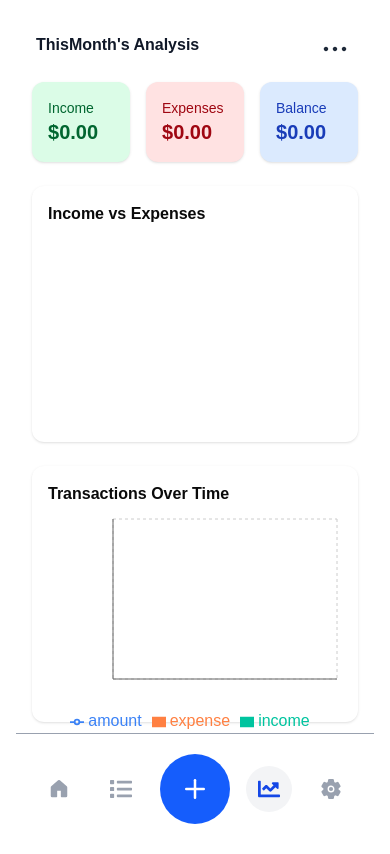
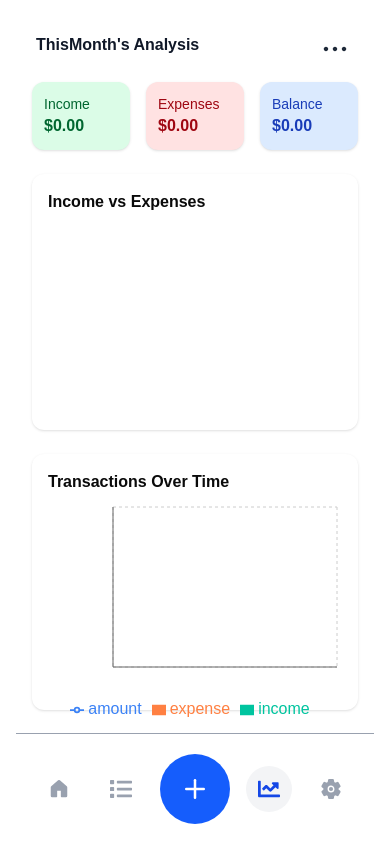
Before and after one commit to Jehoshaphat12/Expense-Tracker-App, a Next.js app: page /summary in a window 390 px wide. Built offline with nearby package versions, Linux system fonts and the light colour scheme.

Commit message:
Fixed some few issues

```diff
--- a/app/settings/page.tsx
+++ b/app/settings/page.tsx
@@ -16,10 +16,10 @@ export default function SettingPage() {
 
             {/* Theme */}
       <div className="bg-white dark:bg-gray-800 p-2 rounded-2xl shadow flex items-center justify-between">
-        <h2 className="text-lg font-semibold">Theme</h2>
+        <h2 className="text-lg font-semibold dark:text-gray-50">Theme</h2>
         <button
           onClick={() => setDarkMode(!darkMode)}
-          className="flex items-center gap-2 px-3 py-2 border rounded-lg"
+          className="flex items-center gap-2 px-3 py-2 border dark:border-gray-600 dark:text-gray-50 rounded-lg"
         >
           {darkMode ? <BiMoon size={18} /> : <BiSun size={18} />}
           {darkMode ? "Dark" : "Light"}
@@ -28,17 +28,17 @@ export default function SettingPage() {
 
             {/* Profile Settings */}
             <div className="bg-white dark:bg-gray-800 p-4 rounded-2xl shadow">
-                <h2 className="text-lg font-semibold mb-3">Profile Settings</h2>
+                <h2 className="text-lg font-semibold mb-3 dark:text-gray-50">Profile Settings</h2>
                  <div className="space-y-3">
                     <input
                         type="text"
                         placeholder="Name"
-                        className="w-full border rounded-lg px-3 py-2"
+                        className="w-full border dark:border-gray-600 rounded-lg px-3 py-2 dark:text-gray-50"
                     />
                     <input
                         type="email"
                         placeholder="Email"
-                        className="w-full border rounded-lg px-3 py-2"
+                        className="w-full border dark:border-gray-600 rounded-lg px-3 py-2 dark:text-gray-50"
                     />
                     <button className="px-4 py-2 bg-blue-600 text-white rounded-lg">
                         Save Profile
@@ -46,12 +46,12 @@ export default function SettingPage() {
                 </div>
               </div>
           {/* Currency Preference */}
-          <div className="bg-white dark:bg-gray-800 p-4 rounded-2xl shadow">
-        <h2 className="text-lg font-semibold mb-3">Currency Preference</h2>
+          <div className="bg-white dark:bg-gray-800  p-4 rounded-2xl shadow">
+        <h2 className="text-lg font-semibold mb-3 dark:text-gray-50">Currency Preference</h2>
         <select
           value={currency}
           onChange={(e) => setCurrency(e.target.value)}
-          className="w-full border rounded-lg px-3 py-2"
+          className="w-full border dark:border-gray-600 dark:text-gray-50 rounded-lg px-3 py-2"
         >
           {currencies.map((curr) => (
             <option key={curr.code} value={curr.code}>
@@ -65,20 +65,21 @@ export default function SettingPage() {
 
       {/* Notifications */}
       <div className="bg-white dark:bg-gray-800 p-4 rounded-2xl shadow flex items-center justify-between">
-        <h2 className="text-lg font-semibold">Notifications</h2>
+        <h2 className="text-lg font-semibold dark:text-gray-50">Notifications</h2>
         <label className="flex items-center gap-2 cursor-pointer">
           <input
             type="checkbox"
             checked={notifications}
             onChange={() => setNotifications(!notifications)}
+            className="dark:text-gray-50"
           />
-          <span>{notifications ? "Enabled" : "Disabled"}</span>
+          <span className="dark:text-gray-50">{notifications ? "Enabled" : "Disabled"}</span>
         </label>
       </div>
 
        {/* Data Management */}
       <div className="bg-white dark:bg-gray-800 p-4 rounded-2xl shadow space-y-3">
-        <h2 className="text-lg font-semibold mb-2">Data Management</h2>
+        <h2 className="text-lg font-semibold mb-2 dark:text-gray-50">Data Management</h2>
         <button className="w-full px-4 py-2 bg-red-600 text-white rounded-lg">
           Clear All Transactions
         </button>
--- a/app/summary/page.tsx
+++ b/app/summary/page.tsx
@@ -18,6 +18,12 @@ import {
 import { useTransactions } from "@/app/hook/useTransactions";
 import { sortList } from "../components/ExpenseList";
 import { IoIosMore } from "react-icons/io";
+import jsPDF from "jspdf";
+import html2canvas from "html2canvas";
+
+
+
+
 
 // Colors
 const COLORS = ["#22c55e", "#ef4444"]; // green for income, red for expenses
@@ -93,8 +99,27 @@ export default function TransactionSummary() {
     amount: t.amount
   }));
 
+
+
+//   EXPORT TO PDF FUNCTION
+const exportPDF = async () => {
+    const element = document.getElementById("report-section")
+    if(!element) return
+
+    const canvas = await html2canvas(element)
+    const imgData = canvas.toDataURL("image/png")
+
+    const pdf = new jsPDF("p", "mm", "a4")
+    const imgProps = pdf.getImageProperties(imgData)
+    const pdfWidth = pdf.internal.pageSize.getWidth()
+    const pdfHeight = (imgProps.height * pdfWidth) / imgProps.width
+
+    pdf.addImage(imgData, "PNG", 0, 0, pdfWidth, pdfHeight)
+    pdf.save("Transaction_Report.pdf")
+}
+
   return (
-    <div className="p-4 space-y-6">
+    <div className="p-4 space-y-6 pb-10">
          {/* Filter Bar */}
           <div className="flex items-center justify-between mb-4 px-1">
             <h3 className="text-md text-gray-900 font-semibold mb-2 first-letter:capitalize">
@@ -119,17 +144,17 @@ export default function TransactionSummary() {
 
       {/* Summary Cards */}
       <div className="grid grid-cols-3 gap-4">
-        <div className="bg-green-100 text-green-800 rounded-xl p-4 shadow">
+        <div className="bg-green-100 text-green-800 rounded-xl p-3 md:p-4 shadow">
           <p className="text-sm">Income</p>
-          <p className="text-xl font-bold">${income.toFixed(2)}</p>
+          <p className="md:text-xl font-bold">${income.toFixed(2)}</p>
         </div>
-        <div className="bg-red-100 text-red-800 rounded-xl p-4 shadow">
+        <div className="bg-red-100 text-red-800 rounded-xl p-3 md:p-4 shadow">
           <p className="text-sm">Expenses</p>
-          <p className="text-xl font-bold">${expenses.toFixed(2)}</p>
+          <p className="md:text-xl font-bold">${expenses.toFixed(2)}</p>
         </div>
-        <div className="bg-blue-100 text-blue-800 rounded-xl p-4 shadow">
+        <div className="bg-blue-100 text-blue-800 rounded-xl p-3 md:p-4 shadow">
           <p className="text-sm">Balance</p>
-          <p className="text-xl font-bold">${balance.toFixed(2)}</p>
+          <p className="md:text-xl font-bold">${balance.toFixed(2)}</p>
         </div>
       </div>
 
@@ -171,6 +196,13 @@ export default function TransactionSummary() {
           </LineChart>
         </ResponsiveContainer>
       </div>
+
+      {/* Export Buttons */}
+      <div className="w-full flex gap-3 mb-4">
+        <button onClick={exportPDF} className="w-full mt-6 bg-blue-600 text-white px-4 py-2 rounded-lg shadow hover:bg-blue-600 cursor-pointer">
+            Export PDF
+        </button>
+      </div>
     </div>
   );
 }
--- a/package.json
+++ b/package.json
@@ -9,6 +9,8 @@
     "lint": "next lint"
   },
   "dependencies": {
+    "html2canvas": "^1.4.1",
+    "jspdf": "^3.0.1",
     "next": "15.4.5",
     "react": "19.1.0",
     "react-dom": "19.1.0",
```
Also changed, not shown: 1 other file (tests, documents, lock files or other folders).
